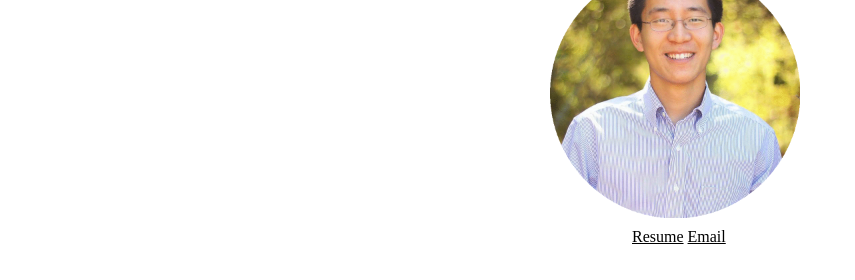
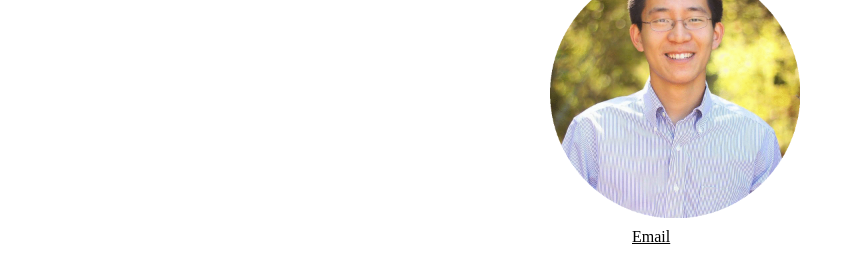
Before and after one commit to tkao1000/tkao1000.github.io, a plain HTML site: page index.html in a window 1280 px wide. Shown: the part 282-562 px from the top of the page, without its empty margins (0-855 px from the left). Drawn offline with Linux system fonts and the light colour scheme.

Commit message:
Update index.html

```diff
--- a/index.html
+++ b/index.html
@@ -25,7 +25,7 @@
 		<img class="Senior" src="imageedit_2_2885032314.gif" alt="SeniorPortrait" style="width:250px;height:250px;">
 	</div>
 	<div id="morefront" class="links1">
-		<a class="btn-resume" href="RESUME.pdf">Resume</a>
+		<!-- <a class="btn-resume" href="RESUME.pdf">Resume</a> -->
 		<a class="btn-email" href="mailto:thomas.l.kao@gmail.com">Email</a>
 	</div>
 	<div id="moremorefront" class="links2">
```
